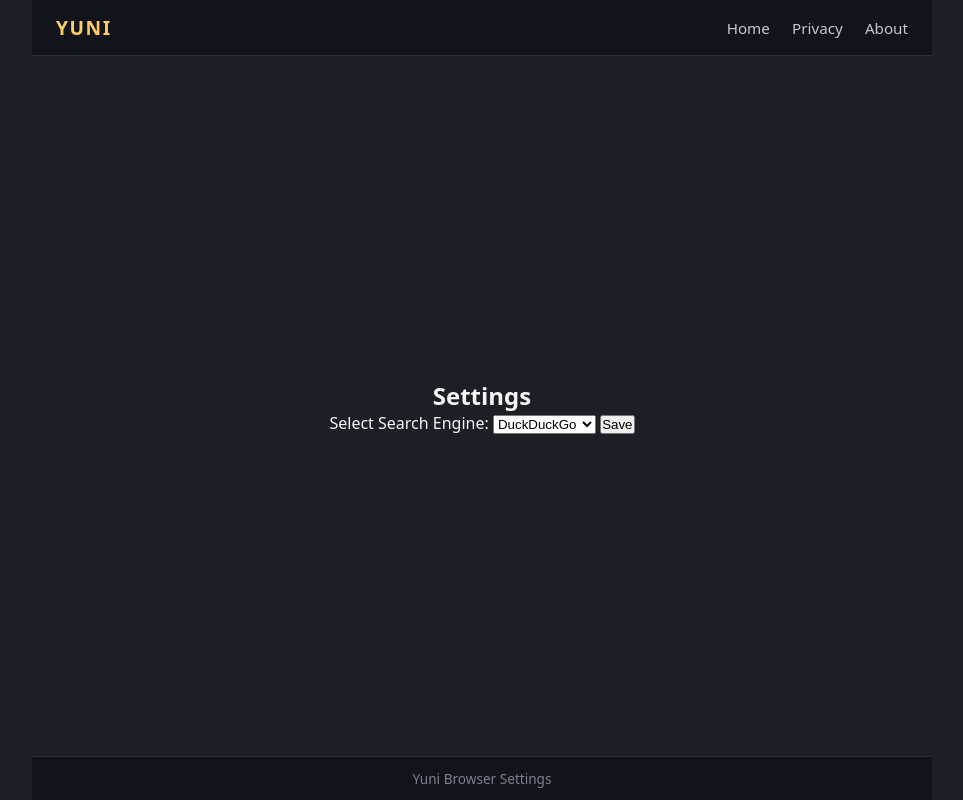
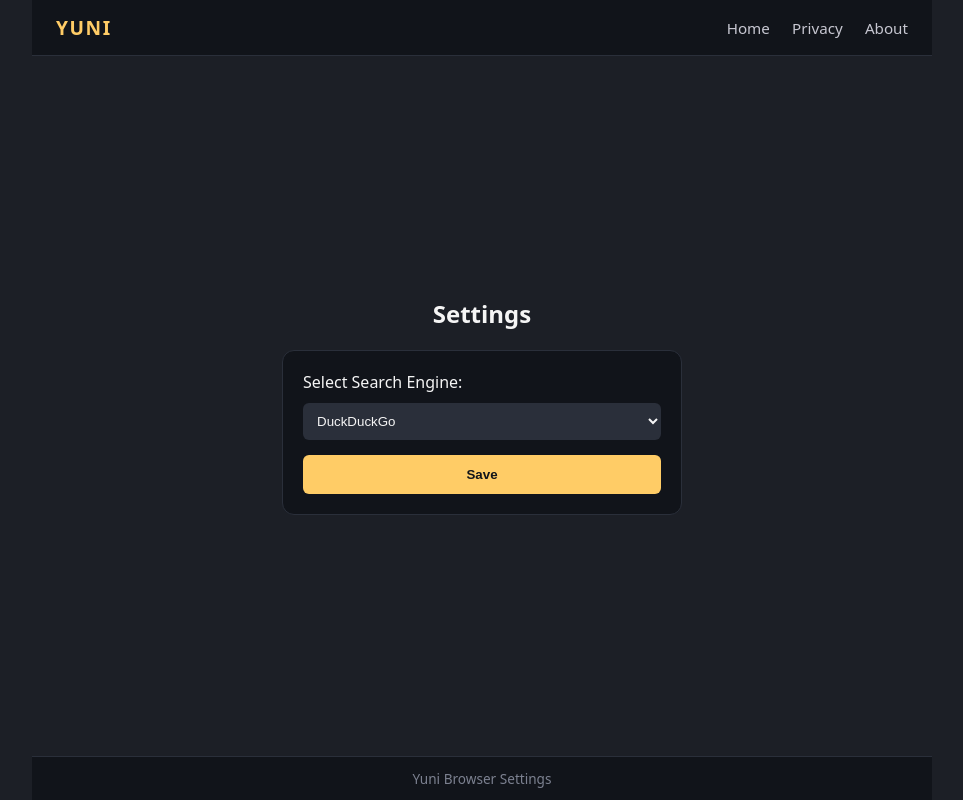
Before and after one commit to LarryInvictus/AI2, a plain HTML site: page settings.html in a window 1280 px wide. Shown: the whole page, without its empty margins (158-1121 px from the left). Drawn offline with Linux system fonts and the light colour scheme.

Commit message:
Refactor CSS for layout and settings page styles

```diff
--- a/style.css
+++ b/style.css
@@ -1,27 +1,29 @@
+/* RESET */
 * {
     box-sizing: border-box;
     margin: 0;
     padding: 0;
 }
 
+/* GLOBAL */
 body {
     font-family: system-ui, -apple-system, BlinkMacSystemFont, "Segoe UI", sans-serif;
     background: #1c1f26;
     color: #f5f5f5;
+    min-height: 100vh;
     display: flex;
     justify-content: center;
-    align-items: center;
-    min-height: 100vh;
 }
 
 .page {
     width: 100%;
     max-width: 900px;
+    min-height: 100vh;
     display: flex;
     flex-direction: column;
-    min-height: 100vh;
 }
 
+/* HEADER */
 .top-bar {
     display: flex;
     justify-content: space-between;
@@ -50,6 +52,7 @@ body {
     color: #ffffff;
 }
 
+/* MAIN CENTER AREA */
 .center {
     flex: 1;
     display: flex;
@@ -57,10 +60,11 @@ body {
     align-items: center;
     justify-content: center;
     padding: 40px 24px;
+    text-align: center;
 }
 
+/* BRAND (HOME PAGE) */
 .brand {
-    text-align: center;
     margin-bottom: 30px;
 }
 
@@ -80,6 +84,7 @@ body {
     color: #b0b4c3;
 }
 
+/* SEARCH BAR */
 .search-box {
     display: flex;
     width: 100%;
@@ -118,31 +123,50 @@ body {
     background: #ffd98c;
 }
 
-.quick-links {
-    margin-top: 22px;
-    font-size: 0.95rem;
-    color: #b0b4c3;
+/* SETTINGS PAGE */
+.settings-box {
+    background: #11141a;
+    padding: 20px;
+    border-radius: 12px;
+    border: 1px solid #2a2f3a;
+    width: 100%;
+    max-width: 400px;
+    margin-top: 20px;
+    text-align: left;
 }
 
-.quick-links span {
-    margin-right: 10px;
+.settings-box label {
+    font-size: 1rem;
+    margin-bottom: 10px;
+    display: block;
 }
 
-.pill {
+#engine-select {
+    width: 100%;
+    padding: 10px;
+    border-radius: 6px;
     border: none;
     background: #2a2f3a;
-    color: #e0e0ea;
-    padding: 7px 14px;
-    border-radius: 999px;
-    margin-right: 8px;
-    cursor: pointer;
-    font-size: 0.85rem;
+    color: #f5f5f5;
+    margin-bottom: 15px;
 }
 
-.pill:hover {
-    background: #3a4050;
+#save-settings {
+    width: 100%;
+    padding: 12px;
+    border: none;
+    background: #ffcc66;
+    color: #11141a;
+    font-weight: 600;
+    cursor: pointer;
+    border-radius: 6px;
 }
 
+#save-settings:hover {
+    background: #ffd98c;
+}
+
+/* FOOTER */
 .footer {
     padding: 12px 24px;
     font-size: 0.85rem;
@@ -150,4 +174,4 @@ body {
     text-align: center;
     border-top: 1px solid #2a2f3a;
     background: #11141a;
-}
+        }
```
